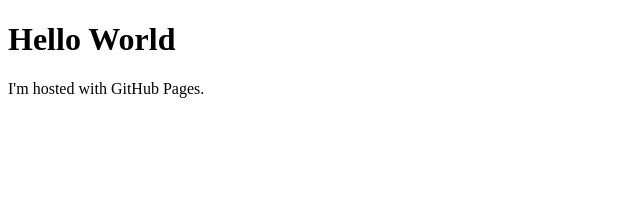
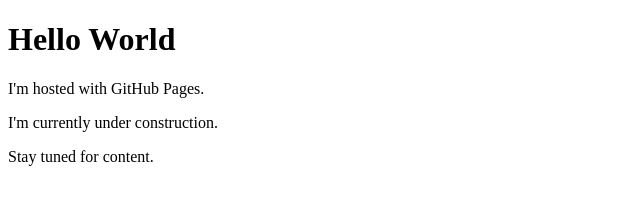
Before and after one commit to happinessproject/happinessproject.github.io, a plain HTML site: page index.html in a window 1280 px wide. Shown: the whole page, without its empty margins (0-640 px from the left). Drawn offline with Linux system fonts and the light colour scheme.

Commit message:
Edit
Under construction commit.

```diff
--- a/index.html
+++ b/index.html
@@ -3,5 +3,7 @@
 <body>
 <h1>Hello World</h1>
 <p>I'm hosted with GitHub Pages.</p>
+<p>I'm currently under construction.</p>
+<p>Stay tuned for content.</p>
 </body>
 </html>
```
